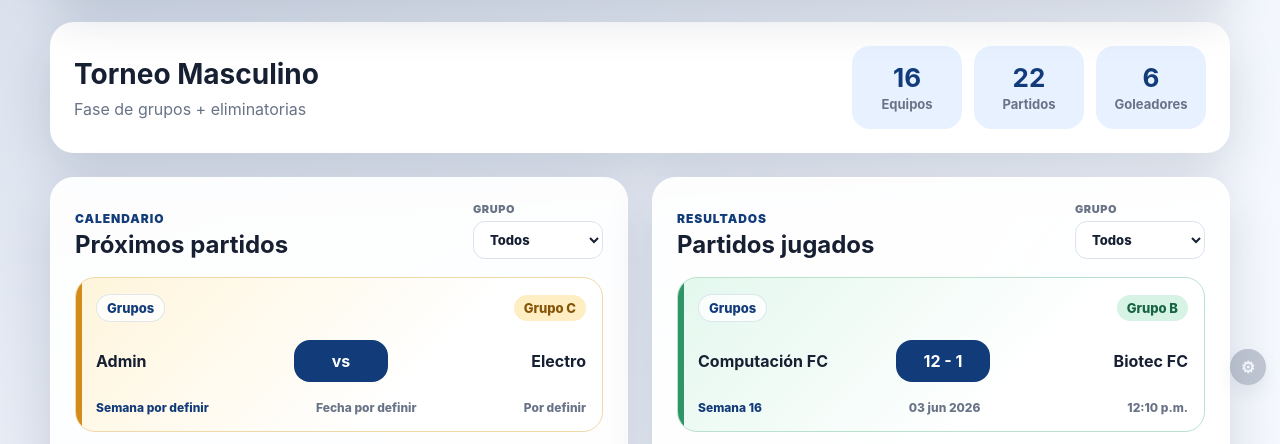
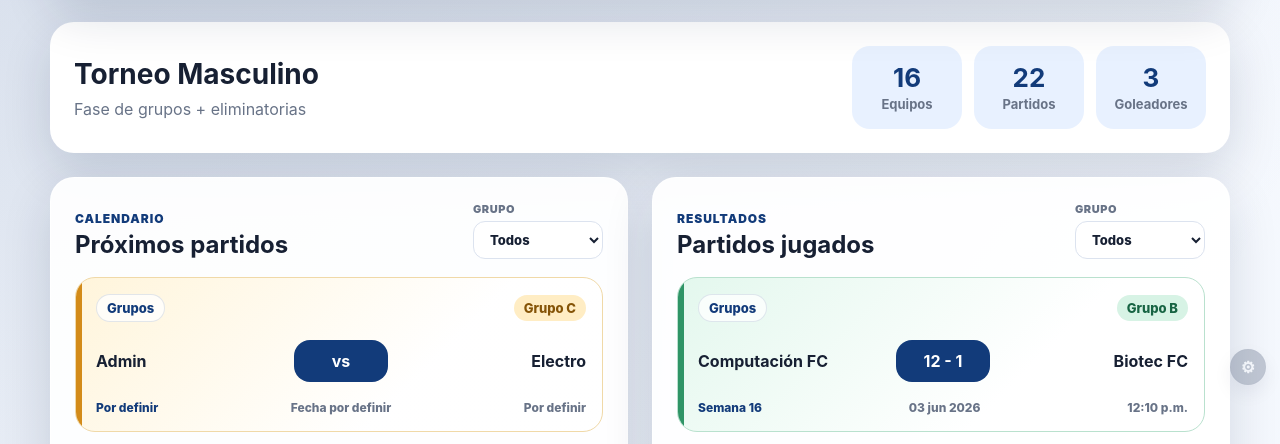
Before and after one commit to urenakiller10/futsala-tec, a React (Vite) app in the folder torneo-futsala-tec/: page / in a window 1280 px wide. Shown: the part 401-845 px from the top of the page. Built offline with nearby package versions, Linux system fonts and the light colour scheme.

Commit message:
Update initialData.js with tournament details and match schedules

```diff
--- a/torneo-futsala-tec/src/data/initialData.js
+++ b/torneo-futsala-tec/src/data/initialData.js
@@ -2,6 +2,7 @@ export const initialData = {
   masculino: {
     title: 'Torneo Masculino',
     format: 'Fase de grupos + eliminatorias',
+
     teams: [
       { id: 1, name: 'Mante FC', group: 'A' },
       { id: 2, name: 'IDINETA', group: 'A' },
@@ -189,7 +190,7 @@ export const initialData = {
         awayScore: 3,
       },
 
-      // Grupo C - Fecha 2 pendiente o reposición
+      // Grupo C - Fecha 2 pendiente
       {
         id: 13,
         phase: 'Grupos',
@@ -198,6 +199,7 @@ export const initialData = {
         awayTeam: 'Electro',
         date: '',
         time: 'Por definir',
+        week: 'Por definir',
         played: false,
         homeScore: '',
         awayScore: '',
@@ -210,6 +212,7 @@ export const initialData = {
         awayTeam: 'Agricola FC',
         date: '',
         time: 'Por definir',
+        week: 'Por definir',
         played: false,
         homeScore: '',
         awayScore: '',
@@ -224,6 +227,7 @@ export const initialData = {
         awayTeam: 'Mante FC',
         date: '',
         time: 'Por definir',
+        week: 'Por definir',
         played: false,
         homeScore: '',
         awayScore: '',
@@ -236,6 +240,7 @@ export const initialData = {
         awayTeam: 'Física',
         date: '',
         time: 'Por definir',
+        week: 'Por definir',
         played: false,
         homeScore: '',
         awayScore: '',
@@ -250,6 +255,7 @@ export const initialData = {
         awayTeam: 'Computación FC',
         date: '',
         time: 'Por definir',
+        week: 'Por definir',
         played: false,
         homeScore: '',
         awayScore: '',
@@ -262,6 +268,7 @@ export const initialData = {
         awayTeam: 'Biotec FC',
         date: '',
         time: 'Por definir',
+        week: 'Por definir',
         played: false,
         homeScore: '',
         awayScore: '',
@@ -276,6 +283,7 @@ export const initialData = {
         awayTeam: 'Produ FC',
         date: '',
         time: 'Por definir',
+        week: 'Por definir',
         played: false,
         homeScore: '',
         awayScore: '',
@@ -288,6 +296,7 @@ export const initialData = {
         awayTeam: 'Agricola FC',
         date: '',
         time: 'Por definir',
+        week: 'Por definir',
         played: false,
         homeScore: '',
         awayScore: '',
@@ -302,6 +311,7 @@ export const initialData = {
         awayTeam: 'ATI',
         date: '',
         time: 'Por definir',
+        week: 'Por definir',
         played: false,
         homeScore: '',
         awayScore: '',
@@ -314,6 +324,7 @@ export const initialData = {
         awayTeam: 'Computadores FC',
         date: '',
         time: 'Por definir',
+        week: 'Por definir',
         played: false,
         homeScore: '',
         awayScore: '',
@@ -330,7 +341,7 @@ export const initialData = {
       {
         id: 2,
         name: 'Lázaro',
-    team: 'Ati',
+        team: 'ATI',
         goals: 5,
       },
       {
@@ -339,74 +350,209 @@ export const initialData = {
         team: 'Admin',
         goals: 5,
       },
-  {
-    id: 4,
-    name: 'Randall',
-    team: 'Constru',
-    goals: 4,
-  },
-  {
-    id: 5,
-    name: 'Santiago',
-    team: 'Forestal',
-    goals: 3,
-  },
-  {
-    id: 6,
-    name: 'Alex',
-    team: 'Diseño',
-    goals: 2,
-  },
     ],
   },
 
   femenino: {
     title: 'Torneo Femenino',
-    format: 'Todos contra todos',
+    format: 'Fase de grupos + eliminatorias',
+
     teams: [
-      { id: 1, name: 'Computación', group: '' },
-      { id: 2, name: 'Industrial', group: '' },
-      { id: 3, name: 'Administración', group: '' },
-      { id: 4, name: 'Diseño', group: '' },
+      { id: 1, name: 'Ambi FC', group: 'A' },
+      { id: 2, name: 'Biotec United', group: 'A' },
+      { id: 3, name: 'Agro FC', group: 'A' },
+      { id: 4, name: 'Admin', group: 'A' },
+
+      { id: 5, name: 'ICO FC', group: 'B' },
+      { id: 6, name: 'Materiales', group: 'B' },
+      { id: 7, name: 'Agricola', group: 'B' },
+      { id: 8, name: 'Resistencia', group: 'B' },
     ],
+
     matches: [
+      // Grupo A - Partidos jugados
       {
         id: 1,
-        phase: 'Todos contra todos',
-        group: '',
-        homeTeam: 'Computación',
-        awayTeam: 'Industrial',
-        date: '2026-07-15',
-        time: '5:00 p.m.',
+        phase: 'Grupos',
+        group: 'A',
+        homeTeam: 'Biotec United',
+        awayTeam: 'Ambi FC',
+        date: '2026-03-27',
+        time: '11:30 a.m.',
+        week: 'Semana 6',
         played: true,
-        homeScore: 2,
+        homeScore: 0,
+        awayScore: 12,
+      },
+
+      // Grupo B - Partidos jugados
+      {
+        id: 2,
+        phase: 'Grupos',
+        group: 'B',
+        homeTeam: 'ICO FC',
+        awayTeam: 'Materiales',
+        date: '2026-03-27',
+        time: '12:10 p.m.',
+        week: 'Semana 6',
+        played: true,
+        homeScore: 3,
+        awayScore: 2,
+      },
+      {
+        id: 3,
+        phase: 'Grupos',
+        group: 'B',
+        homeTeam: 'ICO FC',
+        awayTeam: 'Agricola',
+        date: '2026-05-29',
+        time: '11:30 a.m.',
+        week: 'Semana 15',
+        played: true,
+        homeScore: 9,
+        awayScore: 3,
+      },
+      {
+        id: 4,
+        phase: 'Grupos',
+        group: 'B',
+        homeTeam: 'Materiales',
+        awayTeam: 'Resistencia',
+        date: '2026-05-29',
+        time: '12:10 p.m.',
+        week: 'Semana 15',
+        played: true,
+        homeScore: 9,
+        awayScore: 2,
+      },
+      {
+        id: 5,
+        phase: 'Grupos',
+        group: 'B',
+        homeTeam: 'Agricola',
+        awayTeam: 'Resistencia',
+        date: '2026-04-17',
+        time: '12:10 p.m.',
+        week: 'Semana 9',
+        played: true,
+        homeScore: 0,
         awayScore: 0,
       },
+
+      // Grupo A - Partidos por jugar
       {
-        id: 2,
-        phase: 'Todos contra todos',
-        group: '',
-        homeTeam: 'Administración',
-        awayTeam: 'Diseño',
-        date: '2026-07-16',
-        time: '5:00 p.m.',
+        id: 6,
+        phase: 'Grupos',
+        group: 'A',
+        homeTeam: 'Agro FC',
+        awayTeam: 'Admin',
+        date: '',
+        time: 'Por definir',
+        week: 'Por definir',
+        played: false,
+        homeScore: '',
+        awayScore: '',
+      },
+      {
+        id: 7,
+        phase: 'Grupos',
+        group: 'A',
+        homeTeam: 'Agro FC',
+        awayTeam: 'Ambi FC',
+        date: '',
+        time: 'Por definir',
+        week: 'Por definir',
+        played: false,
+        homeScore: '',
+        awayScore: '',
+      },
+      {
+        id: 8,
+        phase: 'Grupos',
+        group: 'A',
+        homeTeam: 'Admin',
+        awayTeam: 'Biotec United',
+        date: '',
+        time: 'Por definir',
+        week: 'Por definir',
+        played: false,
+        homeScore: '',
+        awayScore: '',
+      },
+      {
+        id: 9,
+        phase: 'Grupos',
+        group: 'A',
+        homeTeam: 'Agro FC',
+        awayTeam: 'Biotec United',
+        date: '',
+        time: 'Por definir',
+        week: 'Por definir',
+        played: false,
+        homeScore: '',
+        awayScore: '',
+      },
+      {
+        id: 10,
+        phase: 'Grupos',
+        group: 'A',
+        homeTeam: 'Admin',
+        awayTeam: 'Ambi FC',
+        date: '',
+        time: 'Por definir',
+        week: 'Por definir',
+        played: false,
+        homeScore: '',
+        awayScore: '',
+      },
+
+      // Grupo B - Partidos por jugar
+      {
+        id: 11,
+        phase: 'Grupos',
+        group: 'B',
+        homeTeam: 'Materiales',
+        awayTeam: 'Agricola',
+        date: '',
+        time: 'Por definir',
+        week: 'Por definir',
+        played: false,
+        homeScore: '',
+        awayScore: '',
+      },
+      {
+        id: 12,
+        phase: 'Grupos',
+        group: 'B',
+        homeTeam: 'ICO FC',
+        awayTeam: 'Resistencia',
+        date: '',
+        time: 'Por definir',
+        week: 'Por definir',
         played: false,
         homeScore: '',
         awayScore: '',
       },
     ],
+
     scorers: [
       {
         id: 1,
-        name: 'María Vargas',
-        team: 'Computación',
-        goals: 2,
+        name: 'Emilia',
+        team: 'ICO FC',
+        goals: 6,
       },
       {
         id: 2,
-        name: 'Sofía Castro',
-        team: 'Diseño',
-        goals: 1,
+        name: 'Karina',
+        team: 'Materiales',
+        goals: 5,
+      },
+      {
+        id: 3,
+        name: 'Fabiola',
+        team: 'Resistencia',
+        goals: 2,
       },
     ],
   },
```
Lines whose indentation alone changed are shown as unchanged.
